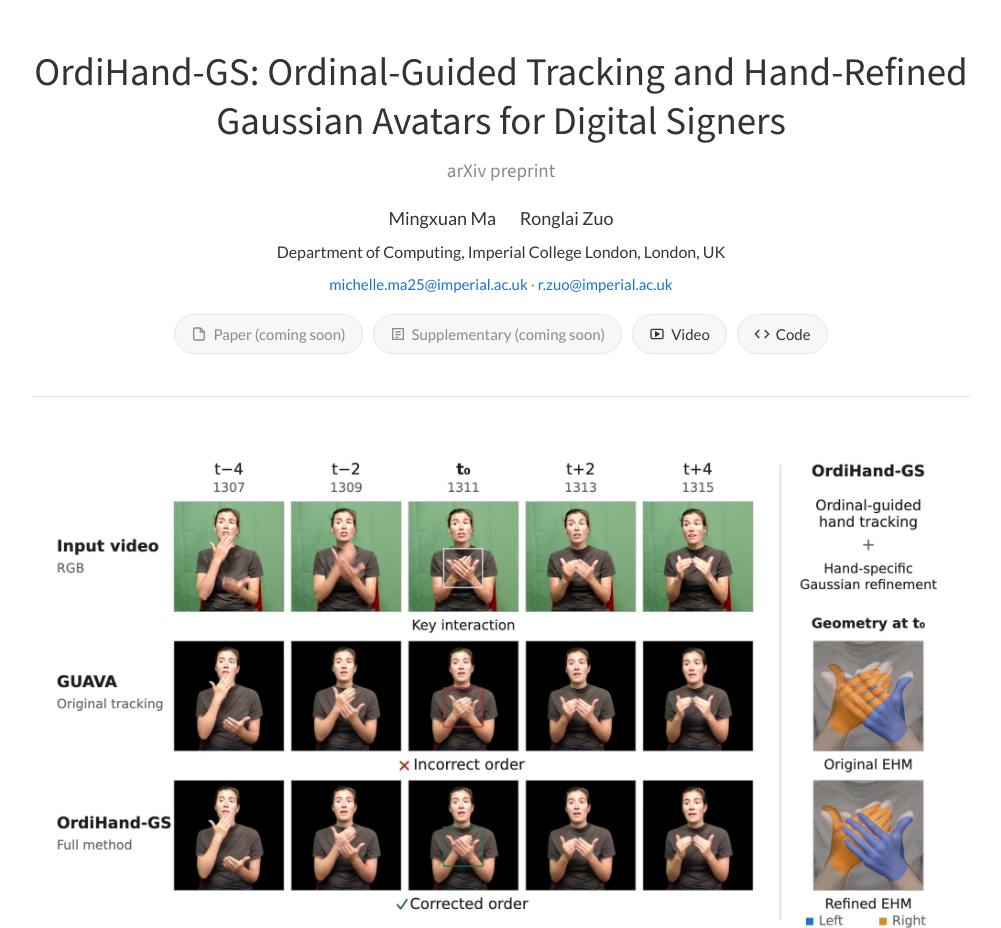
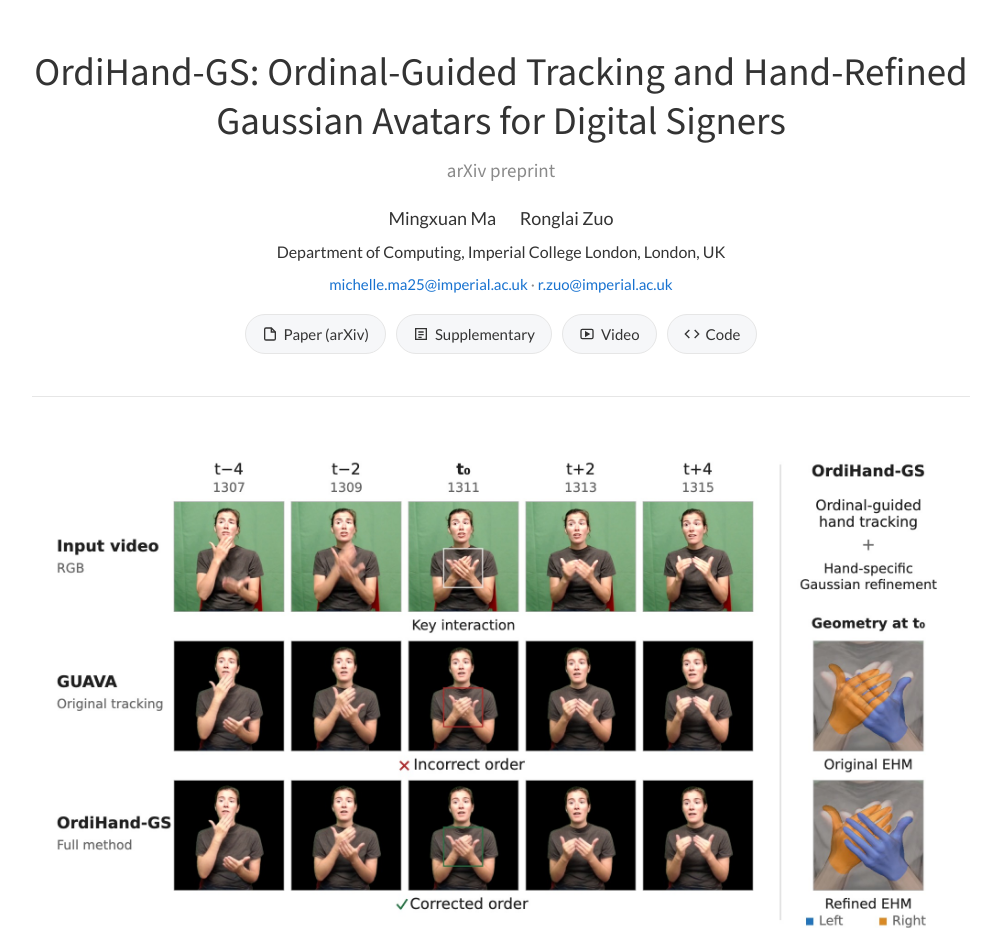
Before and after one commit to mmxMichelle/OrdiHand-GS, a plain HTML site: page index.html in a window 1280 px wide. Shown: the top 928 px of the page, without its empty margins (139-1140 px from the left). Drawn offline with nearby package versions, Linux system fonts and the light colour scheme.

Commit message:
Link Paper and Supplementary to arXiv 2611.33465; show BibTeX with the arXiv ID
Co-Authored-By: Claude Opus 5.5 <noreply@anthropic.com>

```diff
--- a/index.html
+++ b/index.html
@@ -129,7 +129,7 @@
   }
 </style>
 </head>
-<body data-show-authors="true" data-show-citation="false">
+<body data-show-authors="true" data-show-citation="true">
 <div class="wrap">
 
 <header>
@@ -144,14 +144,14 @@
     <p class="contact"><a href="mailto:michelle.ma25@imperial.ac.uk">michelle.ma25@imperial.ac.uk</a> &middot; <a href="mailto:r.zuo@imperial.ac.uk">r.zuo@imperial.ac.uk</a></p>
   </div>
   <nav class="links" aria-label="Paper resources">
-    <span class="off" title="Link coming soon">
+    <a href="https://arxiv.org/abs/2611.33465" target="_blank" rel="noopener">
       <svg viewBox="0 0 24 24" fill="none" stroke="currentColor" stroke-width="2" aria-hidden="true"><path d="M14 3H6a2 2 0 0 0-2 2v14a2 2 0 0 0 2 2h12a2 2 0 0 0 2-2V9z"/><path d="M14 3v6h6"/></svg>
-      Paper (coming soon)
-    </span>
-    <span class="off" title="Link coming soon">
+      Paper (arXiv)
+    </a>
+    <a href="https://arxiv.org/pdf/2611.33465#page=12" target="_blank" rel="noopener">
       <svg viewBox="0 0 24 24" fill="none" stroke="currentColor" stroke-width="2" aria-hidden="true"><path d="M4 4h16v16H4z"/><path d="M8 9h8M8 13h8M8 17h5"/></svg>
-      Supplementary (coming soon)
-    </span>
+      Supplementary
+    </a>
     <a href="#video">
       <svg viewBox="0 0 24 24" fill="none" stroke="currentColor" stroke-width="2" aria-hidden="true"><rect x="3" y="5" width="18" height="14" rx="2"/><path d="M10 9l5 3-5 3z" fill="currentColor"/></svg>
       Video
@@ -315,7 +315,7 @@
   title   = {OrdiHand-GS: Ordinal-Guided Tracking and Hand-Refined
              Gaussian Avatars for Digital Signers},
   author  = {Ma, Mingxuan and Zuo, Ronglai},
-  journal = {arXiv preprint},
+  journal = {arXiv preprint arXiv:2611.33465},
   year    = {2026}
 }</code></pre>
 </section>
```
